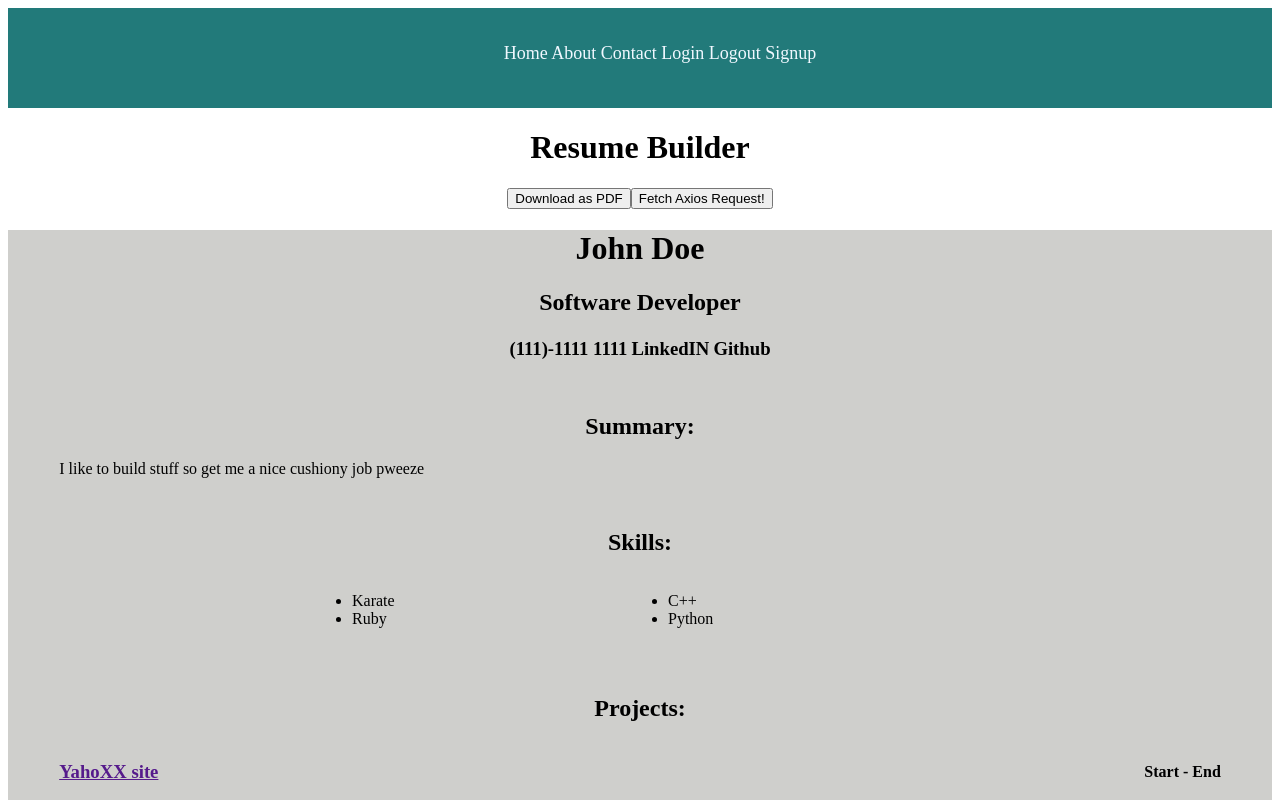
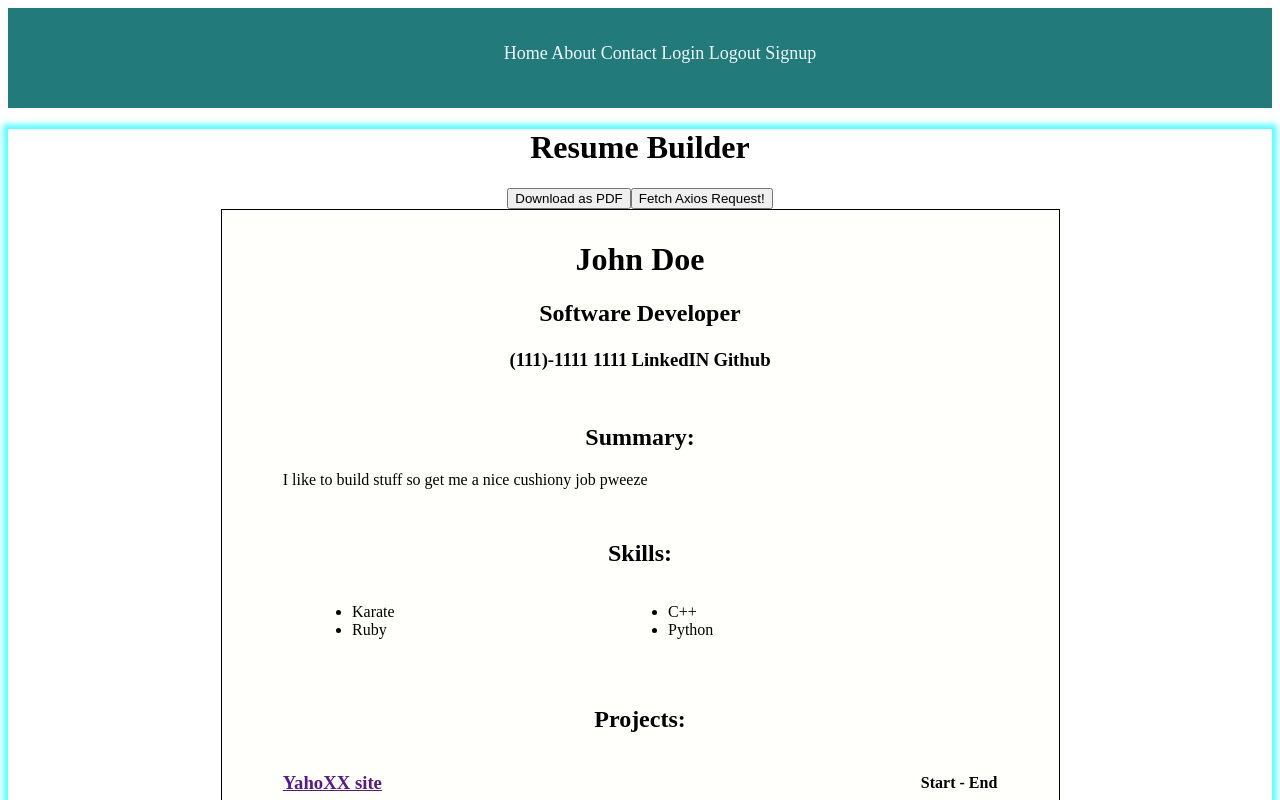
Before and after one commit to jonhoa/resume-frontend, a React (Vite) app: page / in a window 1280 px wide. Shown: the top 800 px of the page. Built offline with nearby package versions, Linux system fonts and the light colour scheme.

Commit message:
minor changes to pdf layout

```diff
--- a/src/App.css
+++ b/src/App.css
@@ -4,7 +4,9 @@
   /* padding: 2rem; */
   text-align: center;
 }
-
+.container {
+  box-shadow: 0px 0px 5px 5px rgba(0, 255, 255, 0.63);
+}
 .logo {
   height: 6em;
   padding: 1.5em;
@@ -18,9 +20,13 @@
   filter: drop-shadow(0 0 2em #61dafbaa);
 }
 .res-background {
-  background-color:rgb(207, 207, 204);
+  background-color:rgb(255, 255, 252);
   display: block;
   height: auto;
+  width: 817px;
+  border: 1px solid;
+  margin: auto;
+  padding: 10px;
 }
 .contact h3 {
   display:inline-block;
```
